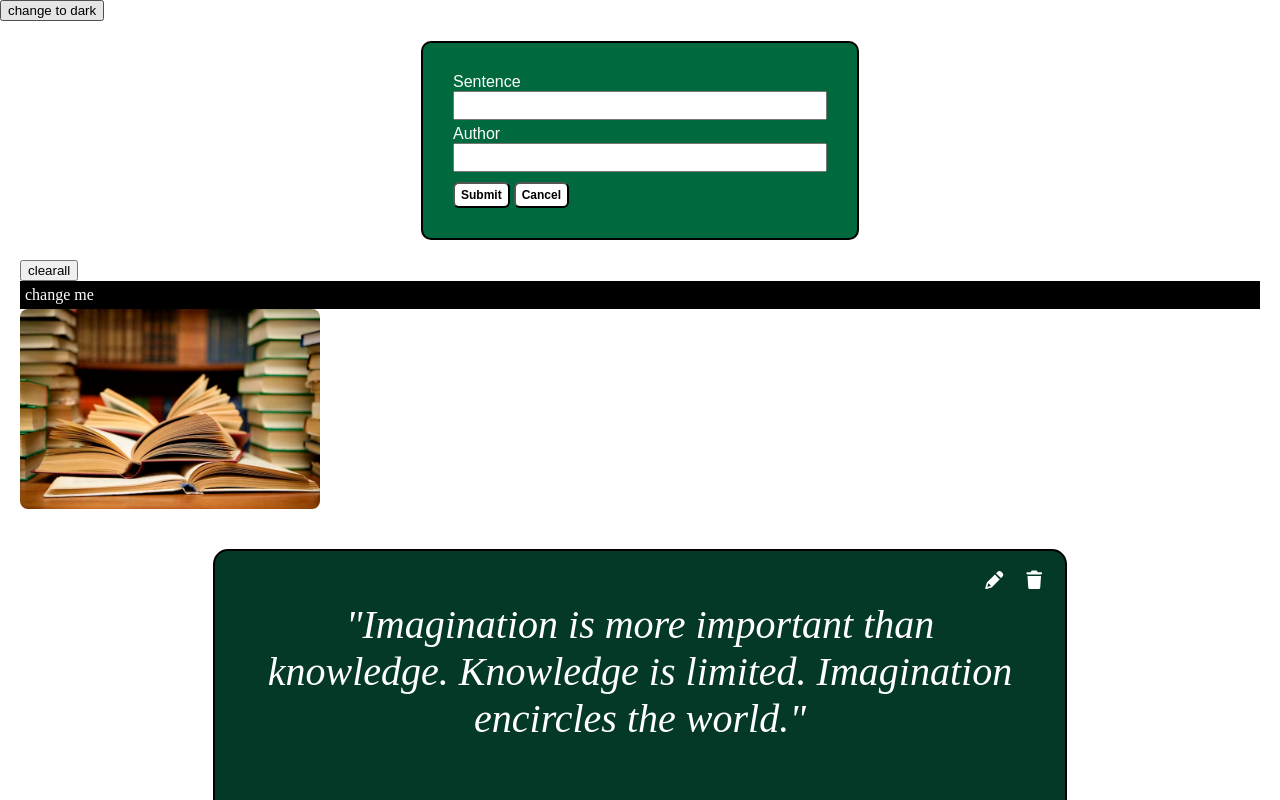
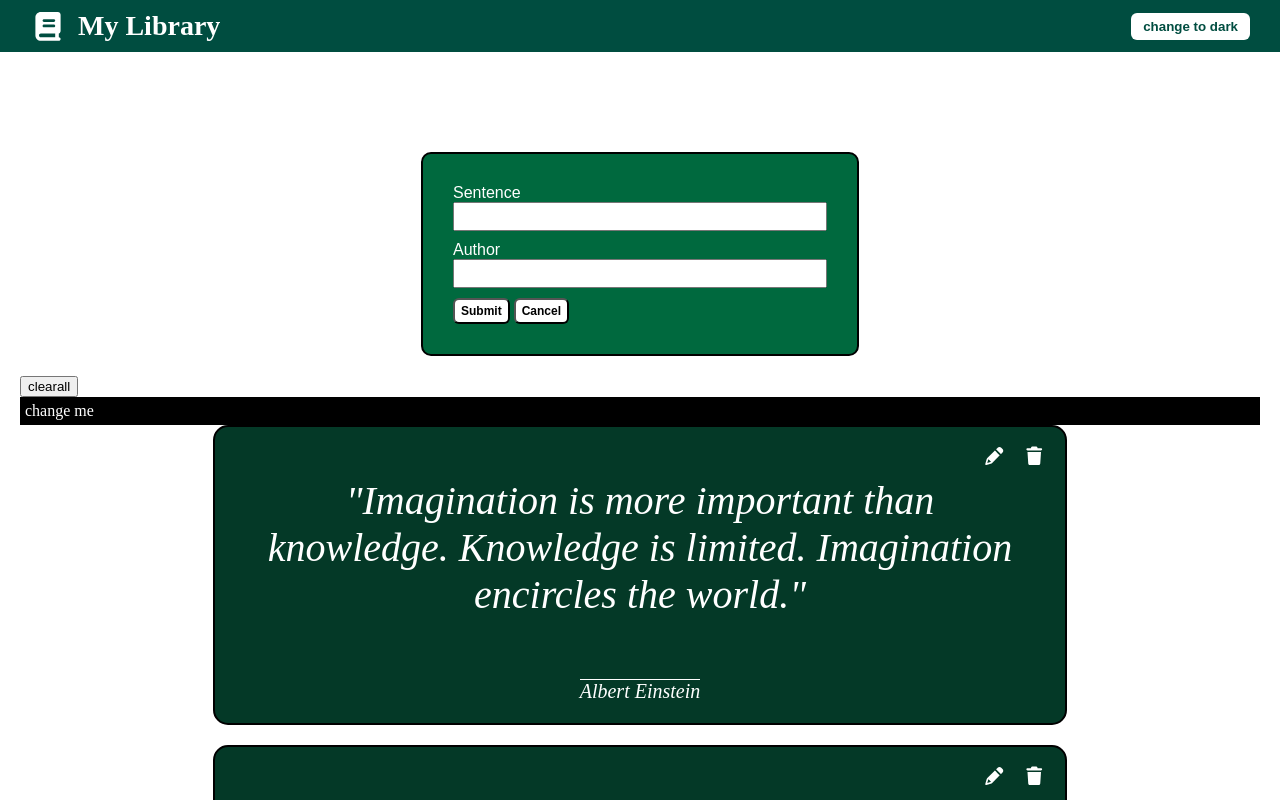
Before and after one commit to ellamaepacundo07-ctrl/first-project, a React (Vite) app: page / in a window 1280 px wide. Shown: the top 800 px of the page. Built offline with nearby package versions, Linux system fonts and the light colour scheme.

Commit message:
header darkmode

```diff
--- a/src/App.css
+++ b/src/App.css
@@ -44,6 +44,92 @@
 .login-form button:hover {
   background-color: #0d7f4e;
 }
+.app-background {
+  flex: 1;
+  height: 100%;
+}
+.app-header {
+  display: flex;
+  justify-content: space-between;
+  align-items: center;
+  background-color: #004d40;
+  color: white;
+  padding: 10px 30px;
+  position: sticky;
+  top: 0;
+  z-index: 1000;
+}
+.app-header button {
+  background-color: white;
+  color: #004d40;
+  border: none;
+  padding: 8px 16px;
+  border-radius: 8px;
+  font-weight: bold;
+  cursor: pointer;
+  transition: background-color 0.3s ease;
+}
+
+.app-header button:hover {
+  background-color: #c8e6c9;
+}
+
+.site-title {
+  display: flex;
+  align-items: center;
+  font-size: 28px;
+  font-weight: bold;
+  margin: 0;
+
+}
+.book-icon {
+  color: white;
+  font-size: 1.8rem;
+  margin-right: 12px;
+  vertical-align: middle;
+}
+
+.theme-toggle {
+  position: absolute;
+  top: 10px;
+  right: 20px;
+  z-index: 1000;
+  padding: 6px 12px;
+  border-radius: 8px;
+  cursor: pointer;
+}
+
+.theme-toggle:hover {
+  color: rgb(146, 20, 104);
+}
+/* Book icon color changes by theme */
+.book-icon.light-icon {
+  color: #004d40; /* dark green for light mode */
+}
+
+.book-icon.dark-icon {
+  color: #ffffff; /* white for dark mode */
+}
+
+/* Optional: make theme toggle button more visible */
+.app-header button {
+  padding: 6px 12px;
+  border-radius: 6px;
+  border: none;
+  cursor: pointer;
+  font-weight: bold;
+}
+
+.app-header.light button {
+  background-color: #ffffff;
+  color: #004d40;
+}
+
+.app-header.dark button {
+  background-color: #333333;
+  color: #ffffff;
+}
+
 
 .quote-card-container {
   display: flex;
@@ -133,7 +219,7 @@
 }
 
 .delete-swal-result {
-  background-color: antiquewhite;
+  background-color: white;
 }
 
 .quote-sentence {
@@ -214,7 +300,7 @@
 }
 
 .quote-form-input:first-child {
-  margin-bottom: 5px;
+  margin-bottom: 10px;
 }
 
 .app-background {
@@ -223,7 +309,7 @@
 }
 
 .app-content {
-  margin: 20px;
+  margin: 100px 20px 20px;
 }
 
 body,
--- a/src/App.jsx
+++ b/src/App.jsx
@@ -3,12 +3,12 @@ import bookImage from "./assets/book.jpg";
 import QuoteCard from "./component/QuoteCard";
 import QuoteForm from "./component/QuoteForm";
 import { library } from "@fortawesome/fontawesome-svg-core";
-import { faTrash, faPencilAlt } from "@fortawesome/free-solid-svg-icons";
+import { faTrash, faPencilAlt, faBook } from "@fortawesome/free-solid-svg-icons";
 import useQuotes from "./hooks/useQuotes";
 import AppHeader from "./component/AppHeader";
 import useTheme from "./hooks/useTheme";
 
-library.add(faTrash, faPencilAlt);
+library.add(faTrash, faPencilAlt, faBook);
 
 function App() {
   const {
@@ -33,7 +33,6 @@ function App() {
 
         <div className="responsive">change me</div>
         <div className="quote-card-container">
-          <img src={bookImage} alt="Book" className="book-image" />
           {quotesArray.map((quote, index) => (
             <QuoteCard
               key={index}
--- a/src/component/AppHeader.jsx
+++ b/src/component/AppHeader.jsx
@@ -1,11 +1,15 @@
 import useTheme from "../hooks/useTheme";
+import { FontAwesomeIcon } from "@fortawesome/react-fontawesome";
 
 export default function AppHeader() {
   const { theme, changeTheme } = useTheme();
 
   return (
     <div className="app-header">
-      <button onClick={() => changeTheme(theme === "dark" ? "light" : "dark")}>
+      <h1 className="site-title">
+        <FontAwesomeIcon icon="book" className="book-icon" /> My Library</h1>
+      <button
+        onClick={() => changeTheme(theme === "dark" ? "light" : "dark")}>
         {theme === "dark" ? "change to light" : "change to dark"}
       </button>
     </div>
--- a/src/context/ThemeContext.jsx
+++ b/src/context/ThemeContext.jsx
@@ -23,5 +23,7 @@ export function ThemeProvider({ children }) {
     localStorage.setItem("theme", value);
   }
 
-  return <ThemeContext value={{ theme, changeTheme }}>{children}</ThemeContext>;
+  return <ThemeContext.Provider value={{ theme, changeTheme }}>
+    {children}
+    </ThemeContext.Provider>;
 }
```
